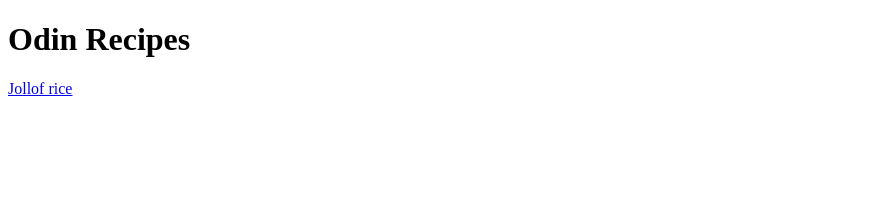
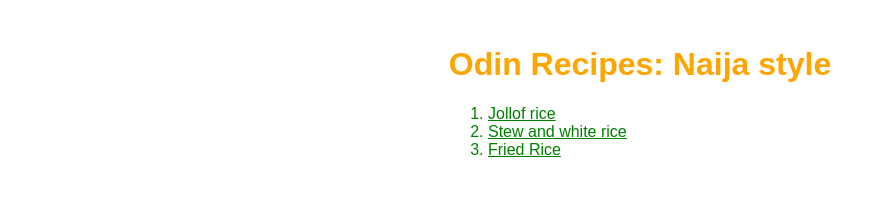
Before and after one commit to NERO1596/odin-recipes, a plain HTML site: page index.html in a window 1280 px wide. Shown: the whole page, without its empty margins (0-886 px from the left). Drawn offline with Linux system fonts and the light colour scheme.

Commit message:
Updated version the odin-recipes project with basic css implemented

```diff
--- a/index.html
+++ b/index.html
@@ -3,10 +3,15 @@
 <head>
     <meta charset="UTF-8">
     <meta name="viewport" content="width=device-width, initial-scale=1.0">
-    <title>Document</title>
+    <link rel="stylesheet" href="style.css">
+    <title>Odin-recipe</title>
 </head>
-<body>
-    <h1>Odin Recipes</h1>
-    <a href="recipes/jollof.html">Jollof rice</a>
+<body class="recipeBodyHome">
+    <h1>Odin Recipes: Naija style</h1>
+    <ol>
+        <li><a href="recipes/jollof.html">Jollof rice</a></li>
+        <li><a href="recipes/riceStew.html">Stew and white rice</a></li>
+        <li><a href="recipes/friedRice.html">Fried Rice</a></li>
+    </ol>
 </body>
 </html>
--- /dev/null
+++ b/style.css
@@ -0,0 +1,26 @@
+body{
+    max-width: 30vw;
+    text-align: center;
+    margin: auto;
+    font-family: Arial, Helvetica, sans-serif;
+    /* background-color: tomato; */
+    color:green;
+    padding:25px 0;
+
+}
+img{
+    width: 100%;
+    height: auto;
+}
+ul,ol{
+    text-align: left;
+}
+h1,h2,h3{
+    color:orange;
+}
+a{
+    color:green;
+}
+a:hover{
+    color:orange;
+}
```
Also changed, not shown: recipes/friedRice.html (+1 -0 lines), recipes/jollof.html (+1 -0 lines), recipes/riceStew.html (+1 -0 lines), 1 other file.
